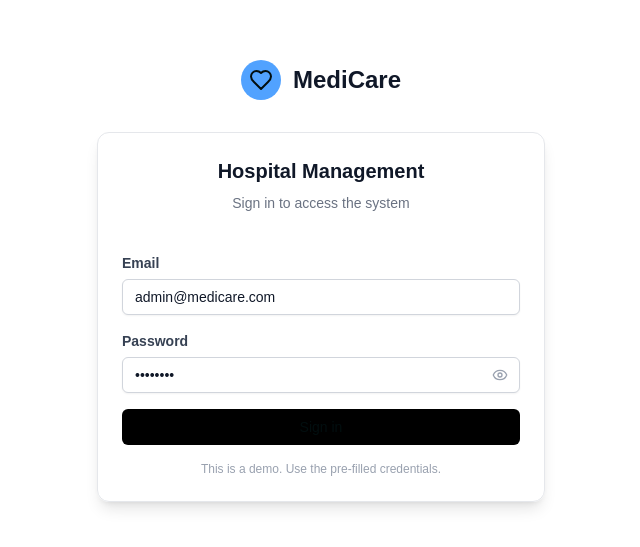
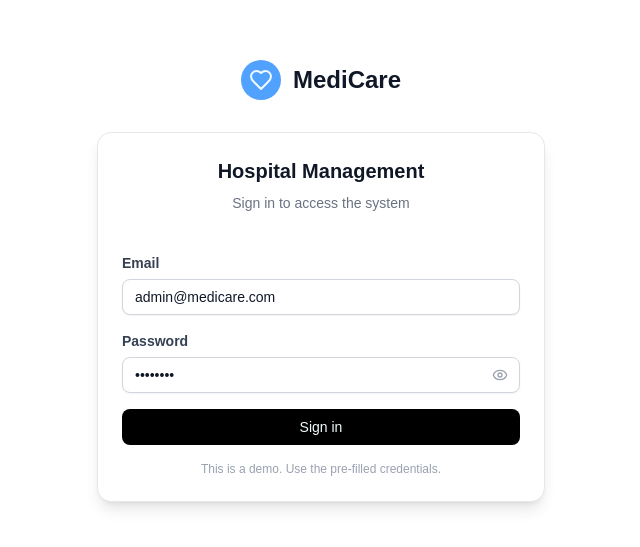
Before and after one commit to Godswill-joel/hospital-admin-management, a Next.js app in the folder frontend/: page / in a window 1280 px wide. Shown: the part 119-666 px from the top of the page, without its empty margins (319-959 px from the left). Built offline with nearby package versions, Linux system fonts and the light colour scheme.

Commit message:
`Updated globals.css and package files with new dependencies and variables`

```diff
--- a/frontend/app/globals.css
+++ b/frontend/app/globals.css
@@ -37,13 +37,47 @@
   --sidebar-ring: oklch(0.708 0 0);
 }
 
-
 @theme inline {
+  --font-sans: "Geist", "Geist Fallback";
+  --font-mono: "Geist Mono", "Geist Mono Fallback";
   --color-background: var(--background);
   --color-foreground: var(--foreground);
-  --font-sans: var(--font-geist-sans);
-  --font-mono: var(--font-geist-mono);
+  --color-card: var(--card);
+  --color-card-foreground: var(--card-foreground);
+  --color-popover: var(--popover);
+  --color-popover-foreground: var(--popover-foreground);
+  --color-primary: var(--primary);
+  --color-primary-foreground: var(--primary-foreground);
+  --color-secondary: var(--secondary);
+  --color-secondary-foreground: var(--secondary-foreground);
+  --color-muted: var(--muted);
+  --color-muted-foreground: var(--muted-foreground);
+  --color-accent: var(--accent);
+  --color-accent-foreground: var(--accent-foreground);
+  --color-destructive: var(--destructive);
+  --color-destructive-foreground: var(--destructive-foreground);
+  --color-border: var(--border);
+  --color-input: var(--input);
+  --color-ring: var(--ring);
+  --color-chart-1: var(--chart-1);
+  --color-chart-2: var(--chart-2);
+  --color-chart-3: var(--chart-3);
+  --color-chart-4: var(--chart-4);
+  --color-chart-5: var(--chart-5);
+  --radius-sm: calc(var(--radius) - 4px);
+  --radius-md: calc(var(--radius) - 2px);
+  --radius-lg: var(--radius);
+  --radius-xl: calc(var(--radius) + 4px);
+  --color-sidebar: var(--sidebar);
+  --color-sidebar-foreground: var(--sidebar-foreground);
+  --color-sidebar-primary: var(--sidebar-primary);
+  --color-sidebar-primary-foreground: var(--sidebar-primary-foreground);
+  --color-sidebar-accent: var(--sidebar-accent);
+  --color-sidebar-accent-foreground: var(--sidebar-accent-foreground);
+  --color-sidebar-border: var(--sidebar-border);
+  --color-sidebar-ring: var(--sidebar-ring);
 }
+
 
 @media (prefers-color-scheme: dark) {
   :root {
--- a/frontend/package.json
+++ b/frontend/package.json
@@ -66,6 +66,7 @@
     "@types/node": "^20",
     "@types/react": "^19",
     "@types/react-dom": "^19",
+    "baseline-browser-mapping": "^2.10.38",
     "eslint": "^9",
     "eslint-config-next": "16.2.6",
     "tailwindcss": "^4",
```
Also changed, not shown: 1 other file (tests, documents, lock files or other folders).
